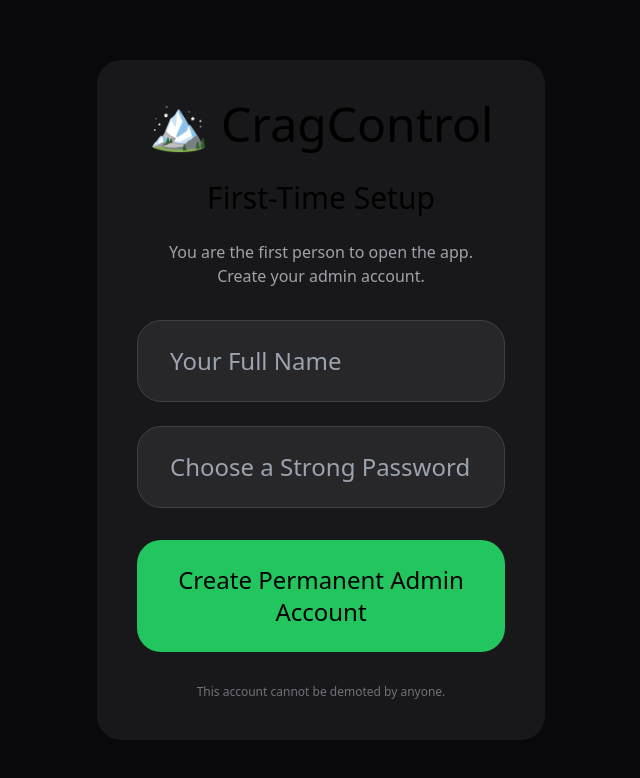
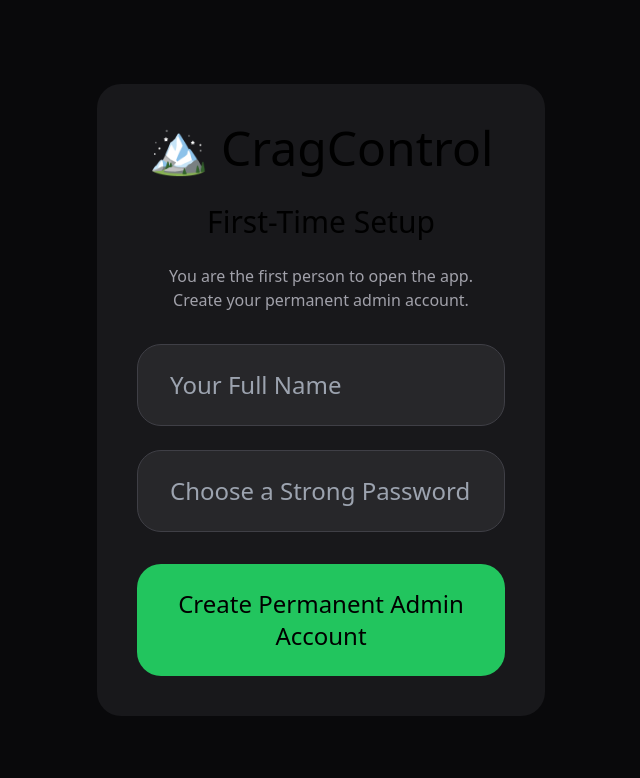
Before and after one commit to godacre/cragcontrol, a Next.js app: page /login in a window 1280 px wide. Shown: the top 778 px of the page, without its empty margins (319-959 px from the left). Built offline with nearby package versions, Linux system fonts and the light colour scheme.

Commit message:
Update page.tsx

```diff
--- a/app/login/page.tsx
+++ b/app/login/page.tsx
@@ -11,10 +11,8 @@ export default function Login() {
 
   // Check if first-time setup is needed
   useEffect(() => {
-    const superAdminExists = localStorage.getItem('cragcontrol_superAdminCreated');
-    if (!superAdminExists) {
-      setSetupMode(true);
-    }
+    const superAdminCreated = localStorage.getItem('cragcontrol_superAdminCreated');
+    setSetupMode(!superAdminCreated);
   }, []);
 
   const handleKeyDown = (e: React.KeyboardEvent<HTMLInputElement>) => {
@@ -24,9 +22,8 @@ export default function Login() {
   };
 
   const handleLogin = () => {
-    const savedSuperPassword = localStorage.getItem('cragcontrol_superAdminPassword');
-
-    if (password === savedSuperPassword) {
+    const savedPassword = localStorage.getItem('cragcontrol_superAdminPassword');
+    if (password === savedPassword) {
       localStorage.setItem('cragcontrol_role', 'superadmin');
       localStorage.setItem('cragcontrol_loggedIn', 'true');
       router.push('/dashboard/checkin');
@@ -49,6 +46,8 @@ export default function Login() {
     localStorage.setItem('cragcontrol_loggedIn', 'true');
 
     alert(`✅ Welcome, ${adminName}! You are now the permanent Super Admin.`);
+
+    // Force redirect
     router.push('/dashboard/checkin');
   };
 
@@ -59,7 +58,10 @@ export default function Login() {
         <div className="bg-zinc-900 p-10 rounded-3xl max-w-md w-full text-center">
           <h1 className="text-5xl mb-8">🏔️ CragControl</h1>
           <h2 className="text-3xl mb-6">First-Time Setup</h2>
-          <p className="text-zinc-400 mb-8">You are the first person to open the app.<br />Create your admin account.</p>
+          <p className="text-zinc-400 mb-8">
+            You are the first person to open the app.<br />
+            Create your permanent admin account.
+          </p>
 
           <input
             type="text"
@@ -83,10 +85,6 @@ export default function Login() {
           >
             Create Permanent Admin Account
           </button>
-
-          <p className="text-xs text-zinc-500 mt-8">
-            This account cannot be demoted by anyone.
-          </p>
         </div>
       </div>
     );
@@ -116,7 +114,7 @@ export default function Login() {
         </button>
 
         <p className="text-xs text-zinc-500 mt-8">
-          First admin already created • Press Enter after typing password
+          Permanent Super Admin already created
         </p>
       </div>
     </div>
```
